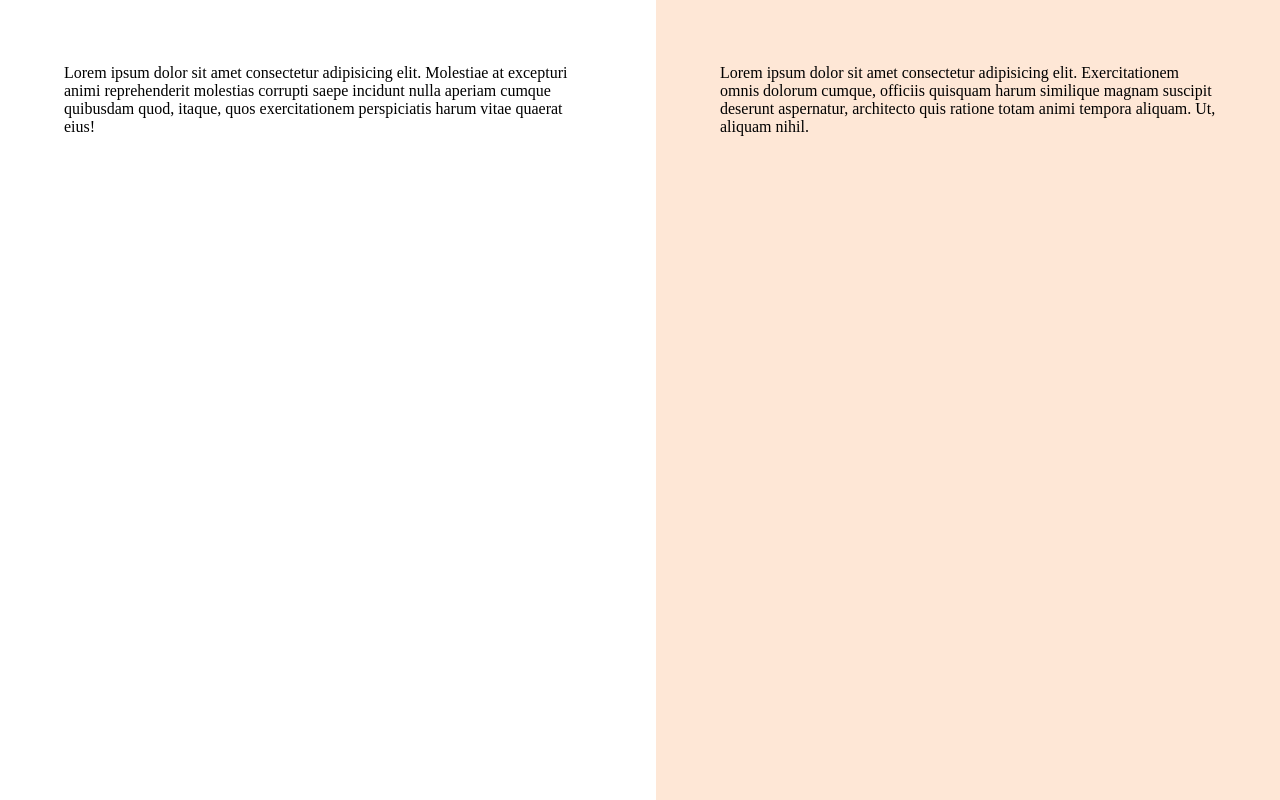
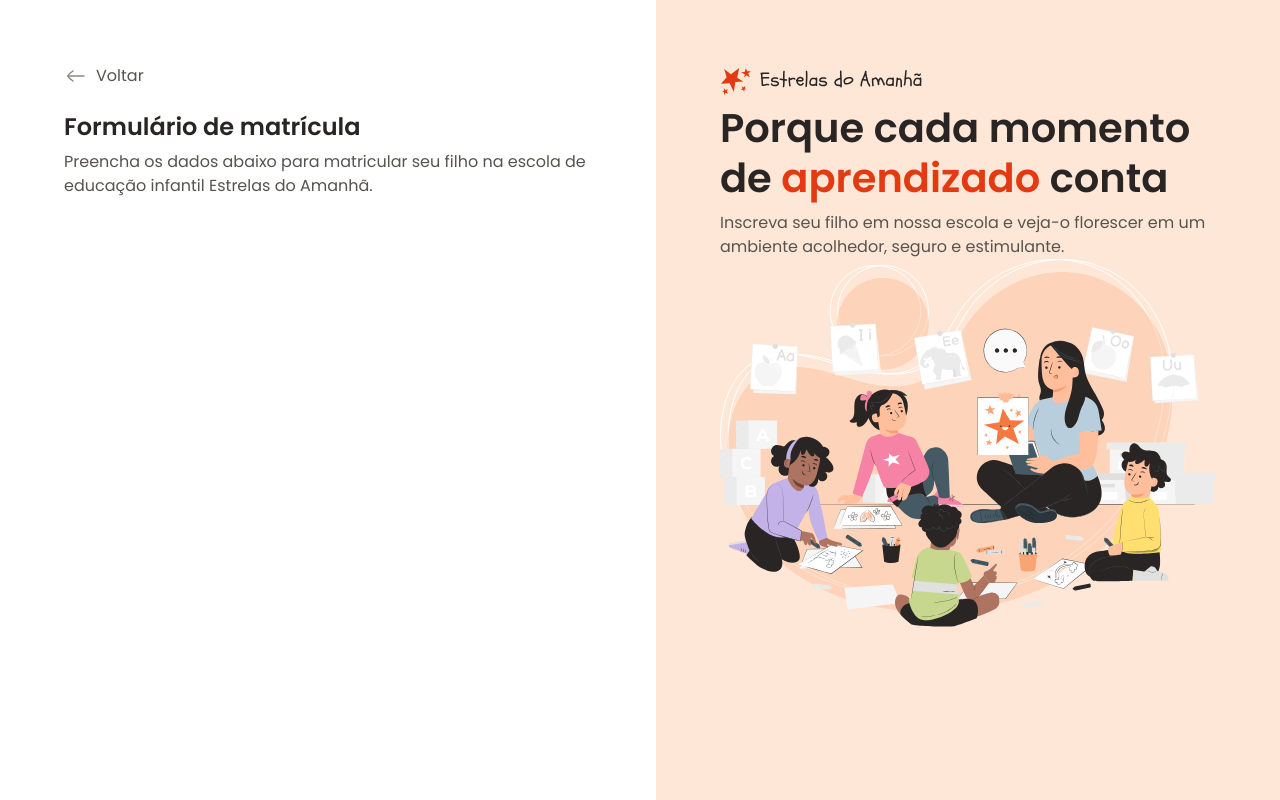
Before and after one commit to WigorCosta21/Formulario_de_Matricula, a plain HTML site: page index.html in a window 1280 px wide. Drawn offline with Linux system fonts and the light colour scheme.

Commit message:
feat:add aside content and initial main

```diff
--- a/index.html
+++ b/index.html
@@ -16,13 +16,25 @@
     <div id="app">
         <main>
             <div class="main-container">
-                Lorem ipsum dolor sit amet consectetur adipisicing elit. Molestiae at excepturi animi reprehenderit molestias corrupti saepe incidunt nulla aperiam cumque quibusdam quod, itaque, quos exercitationem perspiciatis harum vitae quaerat eius!
+                <div class="back">
+                    <img src="assets/icons/arrow-left-02.svg" alt="Ícone de voltar">
+                    <span>Voltar</span>
+                </div>
+
+                <h1>Formulário de matrícula</h1>
+                <p>Preencha os dados abaixo para matricular seu filho na escola de educação infantil Estrelas do Amanhã.</p>
             </div>
         </main>
 
         <aside>
             <div class="asside-container">
-                Lorem ipsum dolor sit amet consectetur adipisicing elit. Exercitationem omnis dolorum cumque, officiis quisquam harum similique magnam suscipit deserunt aspernatur, architecto quis ratione totam animi tempora aliquam. Ut, aliquam nihil.
+                <header>
+                    <img src="assets/logo.svg" alt="Logo estrela do amanhã">
+                    <h2>Porque cada momento de <span>aprendizado</span> conta</h2>
+                    <p>Inscreva seu filho em nossa escola e veja-o florescer em um ambiente acolhedor, seguro e estimulante.</p>
+                </header>
+
+                <img src="assets/ilustration.svg" alt="Ilustração de uma professora com crianças prestando atenção">
             </div>
         </aside>
     </div>
--- a/styles/global.css
+++ b/styles/global.css
@@ -12,7 +12,7 @@
     --text-primary: #292524;
     --text-secondary: #57534E;
     --text-tertiary: #8F8881;
-    --text-hughlight: #E43A12;
+    --text-highlight: #E43A12;
 
     --surface-primary: #FFFFFF;
     --surface-secondary: #FEE7D6;
@@ -24,4 +24,17 @@
 
 body {
     overflow: hidden;
+
+    font: var(--text);
+    color: var(--text-secondary);
 }
+
+h1,
+h2 {
+    color: var(--text-primary);
+}
+
+img {
+    max-width: 100%;
+    height: auto;
+}
--- a/styles/layout.css
+++ b/styles/layout.css
@@ -13,6 +13,18 @@ main {
         max-width: 33rem;
         margin-left: auto;
     }
+
+    & .back {
+        display: flex;
+        align-items: center;
+        gap: 0.5rem;
+        margin-bottom: 1.5rem;
+    }
+
+    & h1 {
+        font: 600 1.5rem/1.25 var(--font-family);
+        margin-bottom: 0.5rem;
+    }
 }
 
 aside {
@@ -21,5 +33,18 @@ aside {
 
     & .aside-container {
         max-width: 31rem;
+
+        &>img {
+            margin-top: 2.5rem;
+        }
+    }
+
+    & h2 {
+        font: 600 2.5rem/1.25 var(--font-family);
+        margin-bottom: 0.5rem;
+
+        & span {
+            color: var(--text-highlight);
+        }
     }
 }
```
Also changed, not shown: assets/ilustration.svg (renamed from assets/pana.svg).
